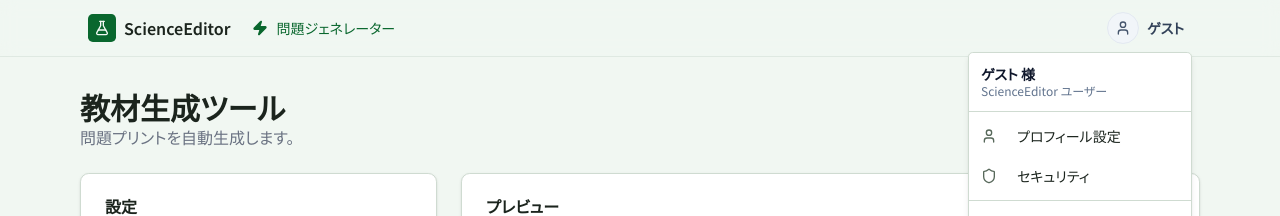
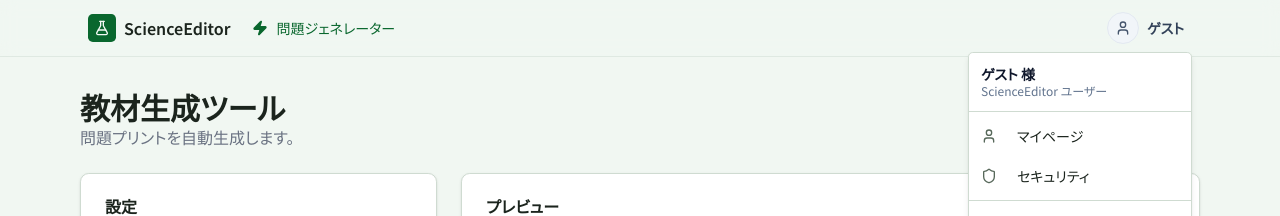
Before and after one commit to karake-shoya/science-materials-app, a Next.js app: page /generator in a window 1280 px wide. Both pictures are taken after a click on the button "ゲスト". Shown: the top 216 px of the page. Built offline with nearby package versions, Linux system fonts and the light colour scheme; no server answers.

Commit message:
feat: UserMenuの表示を修正

```diff
--- a/src/components/dashboard/UserMenu.tsx
+++ b/src/components/dashboard/UserMenu.tsx
@@ -44,7 +44,7 @@ export function UserMenu({ displayName, signOutAction }: UserMenuProps) {
         <DropdownMenuGroup>
           <DropdownMenuItem onClick={() => router.push("/mypage")} className="cursor-pointer py-2.5">
             <User className="mr-3 h-4 w-4" />
-            <span className="font-medium">プロフィール設定</span>
+            <span className="font-medium">マイページ</span>
           </DropdownMenuItem>
           <DropdownMenuItem onClick={() => router.push("/dashboard/security")} className="cursor-pointer py-2.5">
             <Shield className="mr-3 h-4 w-4" />
```
